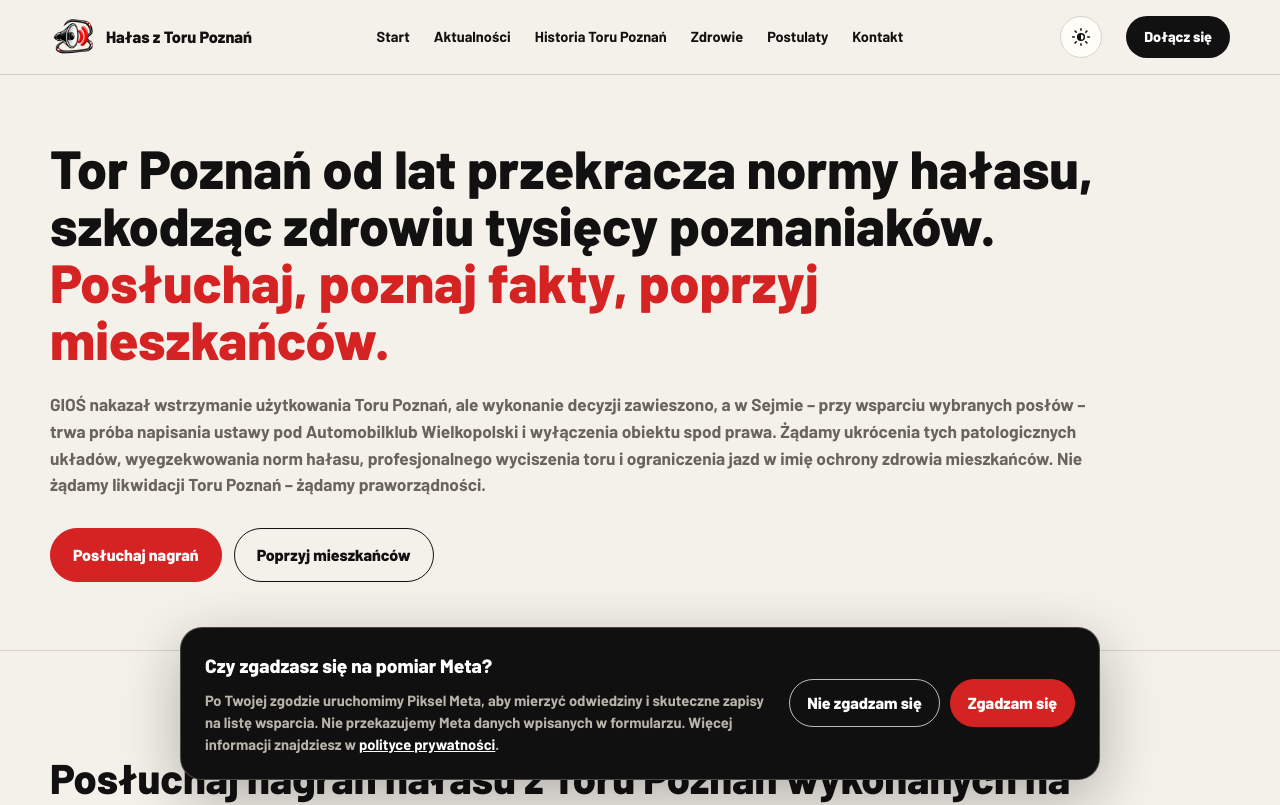
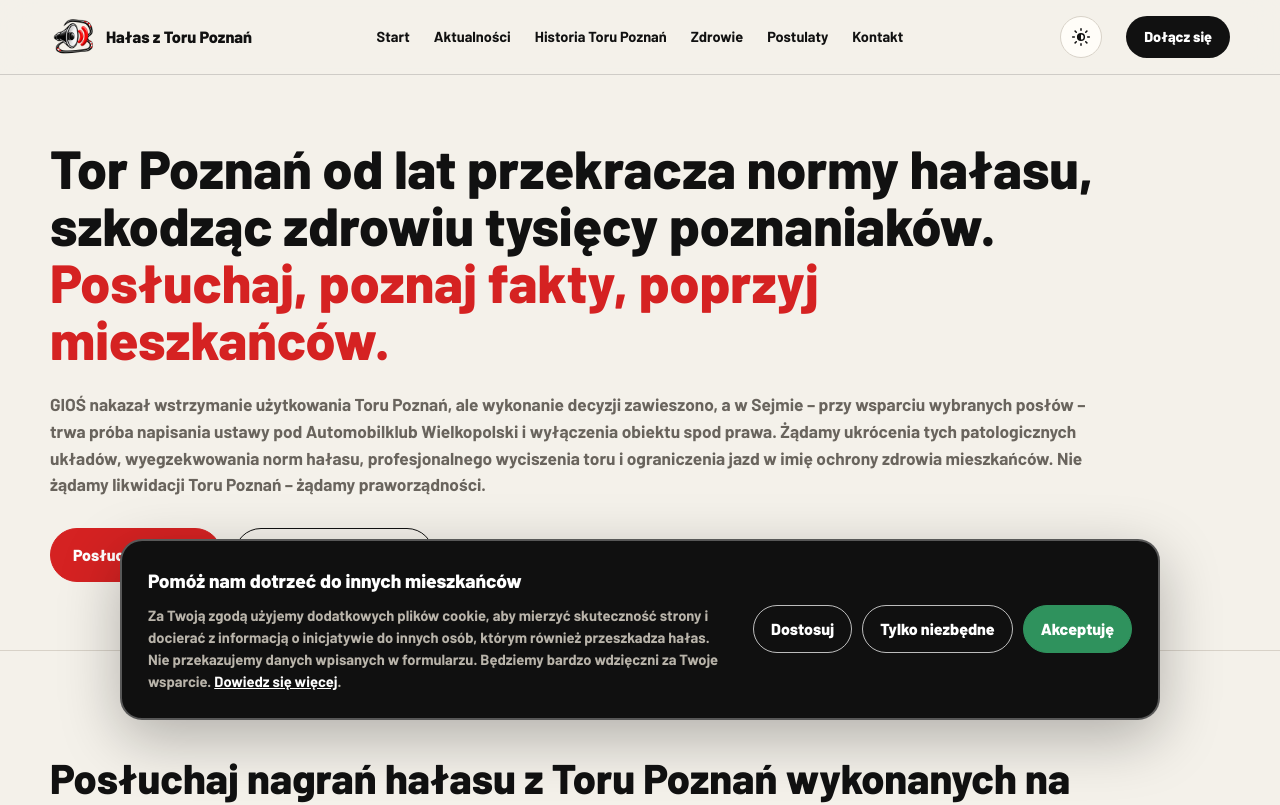
Before and after one commit to torpoznanhalas/strona-publiczna, a Next.js app: page / in a window 1280 px wide. Shown: the top 805 px of the page. Built offline with nearby package versions, Linux system fonts and the light colour scheme; no server answers; the database is empty.

Commit message:
refactor: uprosc komunikat cookies

```diff
--- a/app/globals.css
+++ b/app/globals.css
@@ -685,13 +685,13 @@
   position: fixed;
   z-index: 100;
   right: 20px;
-  bottom: 20px;
+  bottom: clamp(64px, 10vh, 120px);
   left: 20px;
   display: flex;
-  max-width: 920px;
-  padding: 24px;
+  max-width: 1040px;
+  padding: 26px;
   margin: 0 auto;
-  border: 1px solid rgba(255, 255, 255, 0.24);
+  border: 2px solid rgba(255, 255, 255, 0.3);
   border-radius: 22px;
   align-items: center;
   justify-content: space-between;
@@ -702,7 +702,7 @@
 }
 
 .meta-consent-copy {
-  max-width: 600px;
+  max-width: 620px;
 }
 
 .meta-consent h2 {
@@ -724,6 +724,8 @@
 .meta-consent-actions {
   display: flex;
   flex-shrink: 0;
+  flex-wrap: wrap;
+  justify-content: flex-end;
   gap: 10px;
 }
 
@@ -732,15 +734,82 @@
   padding: 11px 17px;
 }
 
-.meta-consent .button-ghost {
+.meta-consent-customize,
+.meta-consent-essential,
+.meta-consent-save {
   border-color: rgba(255, 255, 255, 0.72);
   color: white;
+  background: transparent;
+}
+
+.meta-consent-customize:hover,
+.meta-consent-essential:hover,
+.meta-consent-save:hover {
+  background: rgba(255, 255, 255, 0.12);
+}
+
+.meta-consent-accept {
+  border-color: #2f925d;
+  background: #2f925d;
+}
+
+.meta-consent-accept:hover {
+  background: #24784b;
+}
+
+.meta-consent-settings {
+  width: 100%;
+}
+
+.meta-consent-settings .meta-consent-copy {
+  max-width: none;
+  margin-bottom: 18px;
+}
+
+.meta-consent-option {
+  display: flex;
+  padding: 14px 0;
+  border-top: 1px solid rgba(255, 255, 255, 0.18);
+  align-items: center;
+  justify-content: space-between;
+  gap: 24px;
+}
+
+.meta-consent-option span:first-child {
+  display: grid;
+  gap: 3px;
+}
+
+.meta-consent-option small {
+  color: var(--dark-muted);
+  line-height: 1.4;
+}
+
+.meta-consent-option input {
+  width: 22px;
+  height: 22px;
+  accent-color: #2f925d;
+}
+
+.meta-consent-required {
+  color: #84d6a9;
+  font-size: 0.84rem;
+  font-weight: 800;
+}
+
+.meta-consent-settings-footer {
+  display: flex;
+  padding-top: 18px;
+  border-top: 1px solid rgba(255, 255, 255, 0.18);
+  align-items: center;
+  justify-content: space-between;
+  gap: 20px;
 }
 
 @media (max-width: 760px) {
   .meta-consent {
     right: 12px;
-    bottom: 12px;
+    bottom: 28px;
     left: 12px;
     padding: 20px;
     align-items: stretch;
@@ -750,6 +819,15 @@
   .meta-consent-actions {
     display: grid;
     grid-template-columns: 1fr;
+  }
+
+  .meta-consent-accept {
+    grid-row: 1;
+  }
+
+  .meta-consent-settings-footer {
+    align-items: stretch;
+    flex-direction: column;
   }
 }
 
--- a/components/MetaPixel.tsx
+++ b/components/MetaPixel.tsx
@@ -73,6 +73,7 @@
   const [consent, setConsent] = useState<Consent | null>(null);
   const [ready, setReady] = useState(false);
   const [settingsOpen, setSettingsOpen] = useState(false);
+  const [measurementEnabled, setMeasurementEnabled] = useState(false);
 
   useEffect(() => {
     const initialize = window.setTimeout(() => {
@@ -80,7 +81,10 @@
       setReady(true);
     }, 0);
 
-    const openSettings = () => setSettingsOpen(true);
+    const openSettings = () => {
+      setMeasurementEnabled(readConsent() === "granted");
+      setSettingsOpen(true);
+    };
     window.addEventListener(META_CONSENT_OPEN_EVENT, openSettings);
     return () => {
       window.clearTimeout(initialize);
@@ -111,22 +115,75 @@
 
   return (
     <aside className="meta-consent" role="dialog" aria-modal="true" aria-labelledby="meta-consent-title">
+      {settingsOpen ? (
+        <div className="meta-consent-settings">
           <div className="meta-consent-copy">
-        <h2 id="meta-consent-title">Czy zgadzasz się na pomiar Meta?</h2>
+            <h2 id="meta-consent-title">Dostosuj pliki cookie</h2>
             <p>
-          Po Twojej zgodzie uruchomimy Piksel Meta, aby mierzyć odwiedziny i skuteczne zapisy na
-          listę wsparcia. Nie przekazujemy Meta danych wpisanych w formularzu. Więcej informacji
-          znajdziesz w <Link href="/polityka-prywatnosci">polityce prywatności</Link>.
+              Niezbędne pliki cookie i pamięć przeglądarki umożliwiają podstawowe działanie strony.
+              Dodatkowy pomiar uruchomimy wyłącznie wtedy, gdy go włączysz.
+            </p>
+          </div>
+          <div className="meta-consent-option" aria-disabled="true">
+            <span>
+              <strong>Niezbędne</strong>
+              <small>Zawsze aktywne</small>
+            </span>
+            <span className="meta-consent-required">Włączone</span>
+          </div>
+          <label className="meta-consent-option">
+            <span>
+              <strong>Pomiar i promocja inicjatywy</strong>
+              <small>Pomagają sprawdzać skuteczność strony i docierać do innych mieszkańców.</small>
+            </span>
+            <input
+              type="checkbox"
+              checked={measurementEnabled}
+              onChange={(event) => setMeasurementEnabled(event.target.checked)}
+            />
+          </label>
+          <div className="meta-consent-settings-footer">
+            <Link href="/polityka-prywatnosci">Dowiedz się więcej</Link>
+            <button
+              className="button meta-consent-save"
+              type="button"
+              onClick={() => saveConsent(measurementEnabled ? "granted" : "denied")}
+            >
+              Zapisz wybór
+            </button>
+          </div>
+        </div>
+      ) : (
+        <>
+          <div className="meta-consent-copy">
+            <h2 id="meta-consent-title">Pomóż nam dotrzeć do innych mieszkańców</h2>
+            <p>
+              Za Twoją zgodą użyjemy dodatkowych plików cookie, aby mierzyć skuteczność strony i
+              docierać z informacją o inicjatywie do innych osób, którym również przeszkadza hałas.
+              Nie przekazujemy danych wpisanych w formularzu. Będziemy bardzo wdzięczni za Twoje
+              wsparcie. <Link href="/polityka-prywatnosci">Dowiedz się więcej</Link>.
             </p>
           </div>
           <div className="meta-consent-actions">
-        <button className="button button-ghost" type="button" onClick={() => saveConsent("denied")}>
-          Nie zgadzam się
+            <button
+              className="button meta-consent-customize"
+              type="button"
+              onClick={() => {
+                setMeasurementEnabled(false);
+                setSettingsOpen(true);
+              }}
+            >
+              Dostosuj
             </button>
-        <button className="button button-accent" type="button" onClick={() => saveConsent("granted")}>
-          Zgadzam się
+            <button className="button meta-consent-essential" type="button" onClick={() => saveConsent("denied")}>
+              Tylko niezbędne
+            </button>
+            <button className="button meta-consent-accept" type="button" onClick={() => saveConsent("granted")}>
+              Akceptuję
             </button>
           </div>
+        </>
+      )}
     </aside>
   );
 }
```
Lines whose indentation alone changed are shown as unchanged.
